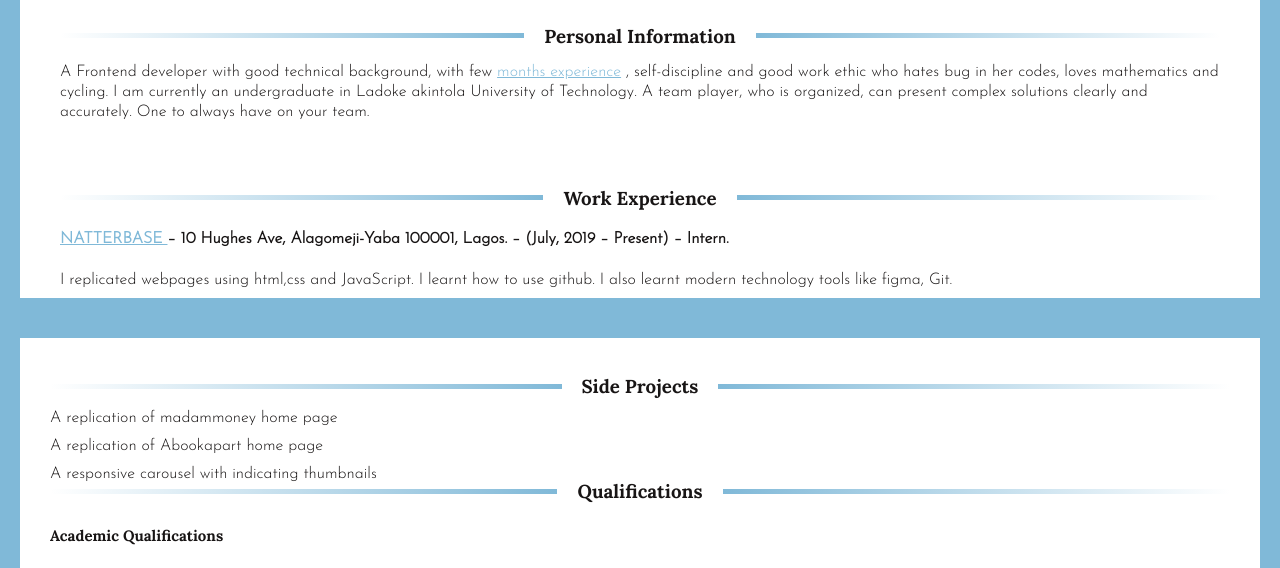
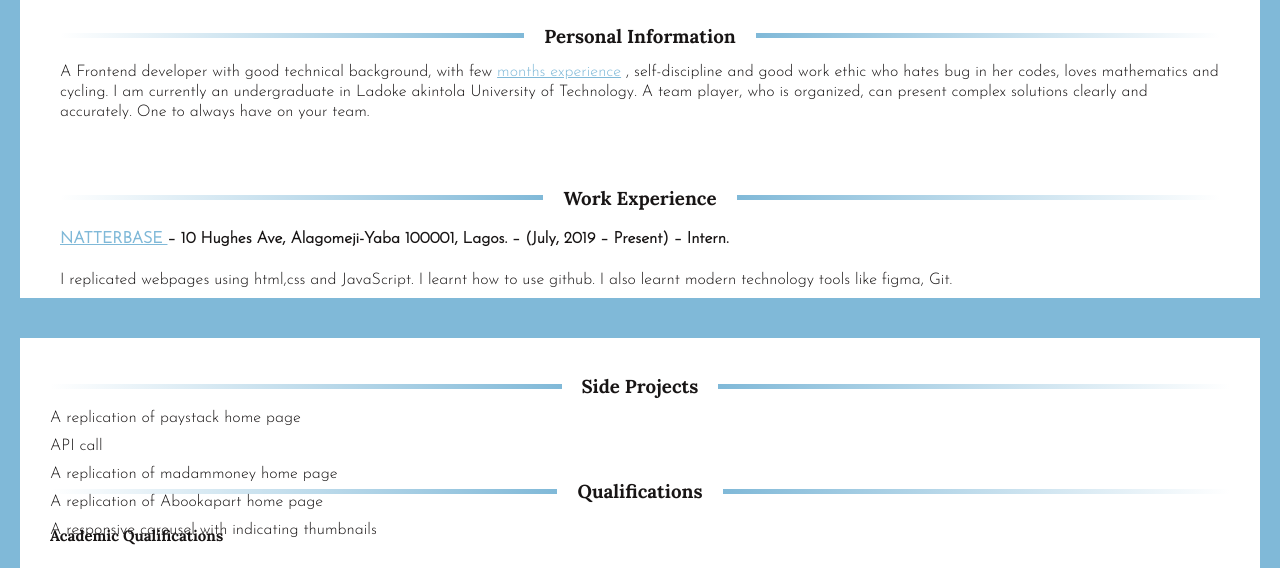
Before and after one commit to dammieayokanmi/MY-CV, a website: page index.html in a window 1280 px wide. Shown: the part 218-786 px from the top of the page. Drawn offline with Linux system fonts and the light colour scheme.

Commit message:
Update index.html

```diff
--- a/index.html
+++ b/index.html
@@ -125,6 +125,14 @@ property="twitter:image"
         <div class="side-projects">
             <h3>Side Projects</h3>
             <p>
+                <a href="https://paystak.netlify.com" target="_blank"
+                    >A replication of paystack home page</a>
+            </p>
+            <p>
+                <a href="https://dee-api1.netlify.com" target="_blank"
+                    >API call</a>
+            </p>
+            <p>
                 <a href="https://madammoney.netlify.com" target="_blank"
                     >A replication of madammoney home page</a>
             </p>
```
